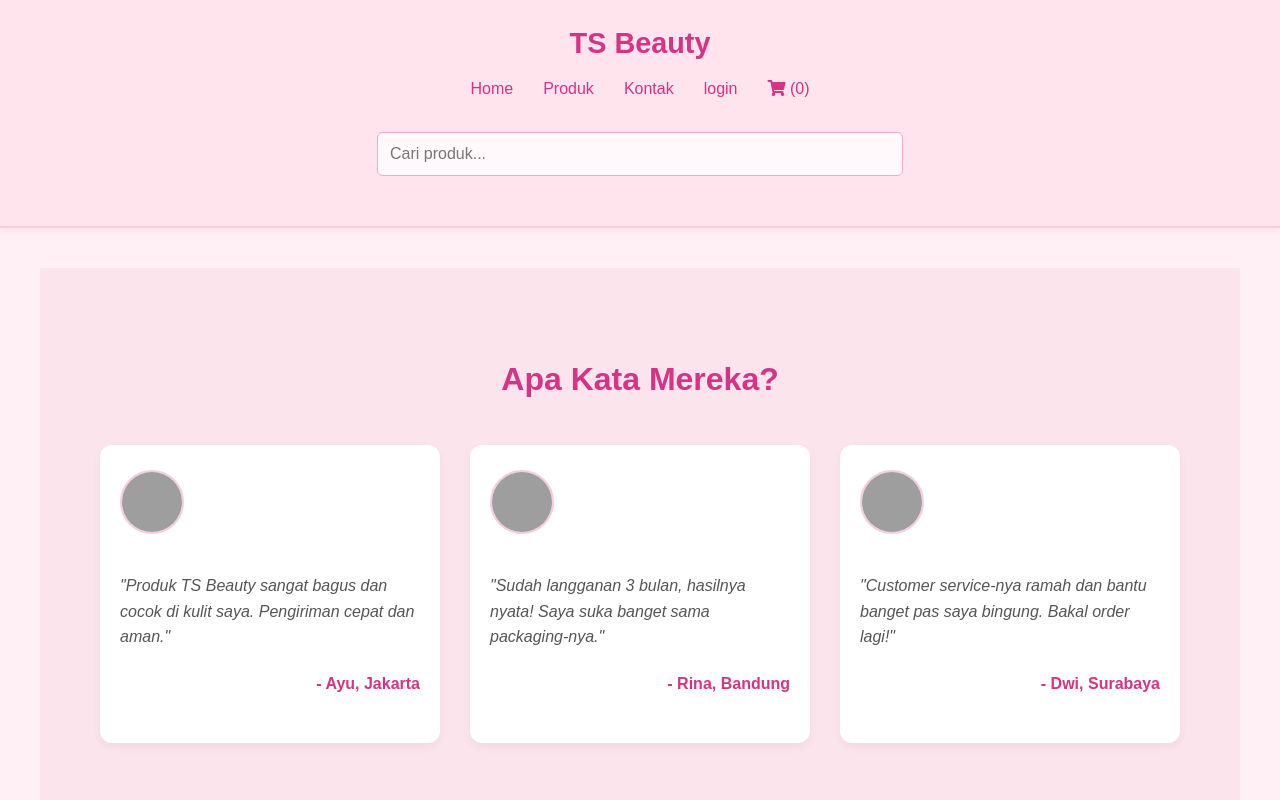
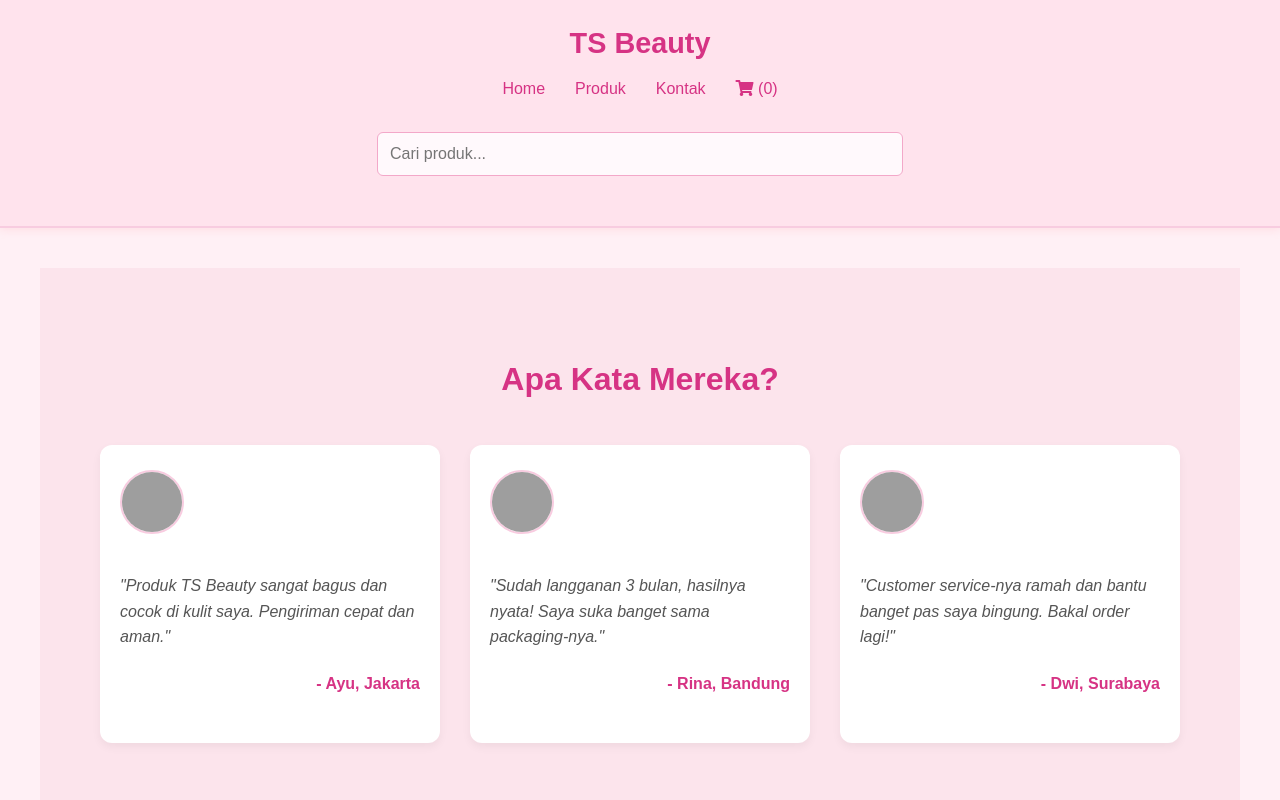
Before and after one commit to triyaniherdiyantini09/209240262_TRIYANI-HERDIYANTINI, a plain HTML site: page index.html in a window 1280 px wide. Shown: the top 800 px of the page. Drawn offline with Linux system fonts and the light colour scheme; grey boxes are pictures that could not be loaded.

Commit message:
index.html

```diff
--- a/index.html
+++ b/index.html
@@ -18,7 +18,7 @@
         <li><a href="index.html">Home</a></li> <!-- Link ke halaman utama -->
         <li><a href="produk.html">Produk</a></li> <!-- Link ke halaman produk -->
         <li><a href="kontak.html">Kontak</a></li> <!-- Link ke halaman kontak -->
-        <li><a href="login.html">login</a></li> <!-- Link ke halaman kontak -->
+
         <li>
           <a href="keranjang.html">
             <i class="fas fa-shopping-cart"></i> <!-- Ikon keranjang belanja -->
```
